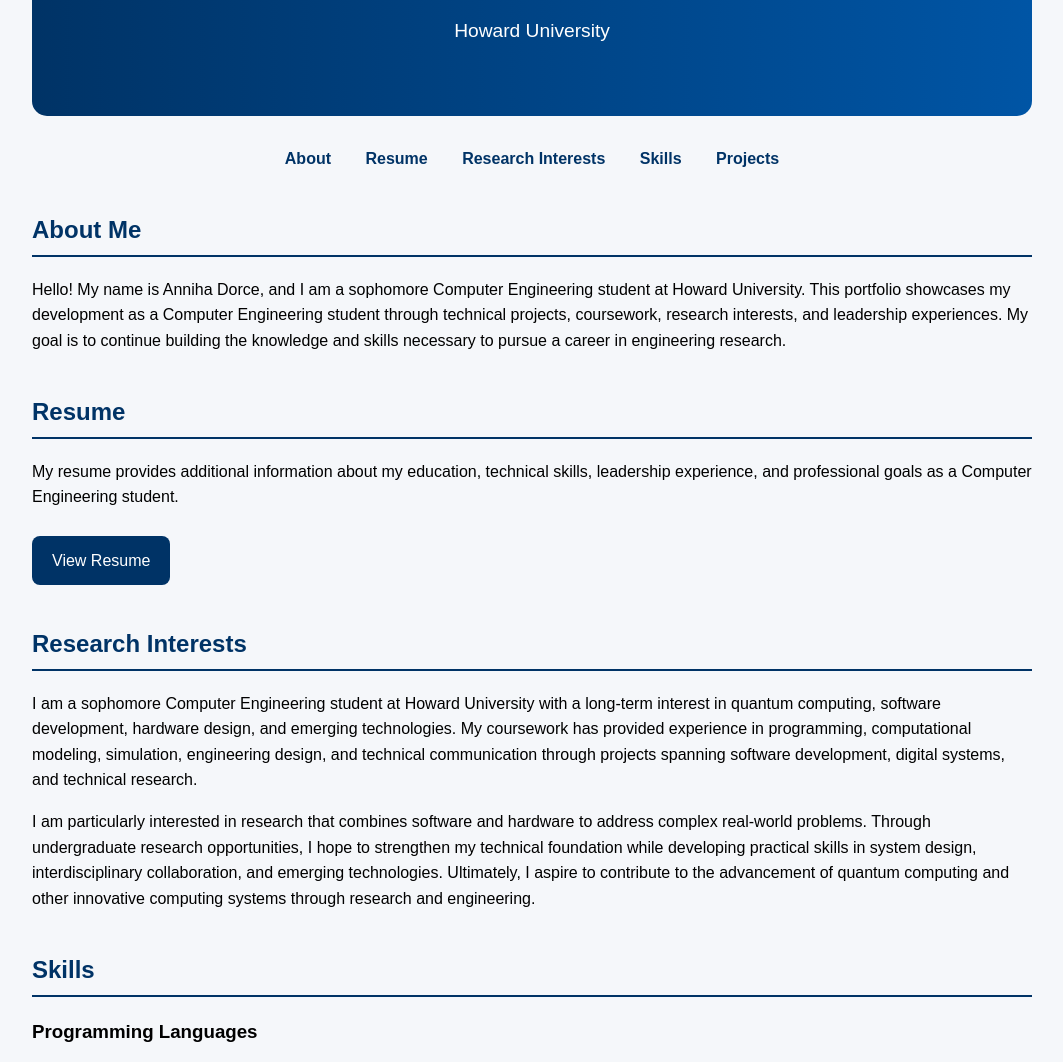
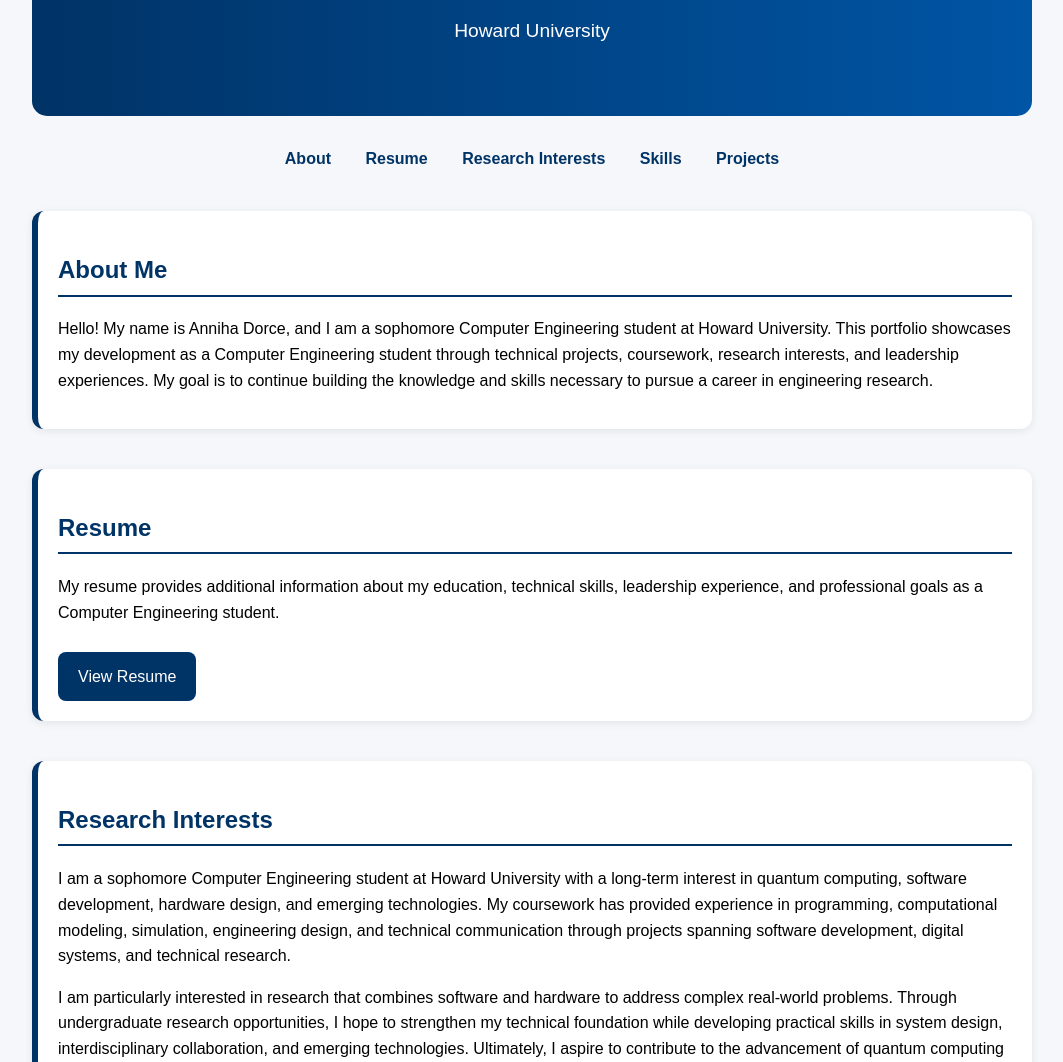
Before and after one commit to anniha05-sudo/anniha05-sudo.github.io, a plain HTML site: page index.html in a window 1280 px wide. Shown: the part 191-1253 px from the top of the page, without its empty margins (108-1171 px from the left). Drawn offline with Linux system fonts and the light colour scheme.

Commit message:
Update index.html

```diff
--- a/index.html
+++ b/index.html
@@ -118,6 +118,7 @@
 </nav>
 
 <section id="about">
+    <div class="project">
     <h2>About Me</h2>
 
    <p>
@@ -129,9 +130,11 @@
         to continue building the knowledge and skills necessary to
         pursue a career in engineering research.
     </p>
+</div>
 </section>
 
 <section id="resume">
+    <div class="project">
     <h2>Resume</h2>
 
     <p>
@@ -145,11 +148,12 @@
        target="_blank">
        View Resume
     </a>
+</div>
 
 </section>
 
 <section id="interests">
-
+<div class="project">
     <h2>Research Interests</h2>
 
     <p>
@@ -172,9 +176,11 @@
         to the advancement of quantum computing and other innovative
         computing systems through research and engineering.
     </p>
+</div>
 </section>
 
 <section id="skills">
+    <div class="project">
     <h2>Skills</h2>
 
         <h3>Programming Languages</h3>
@@ -204,6 +210,7 @@
         <li>Technical Communication</li>
     </ul>
 
+</div>
 
     <section id="work">
     <h2>Projects</h2>
```
